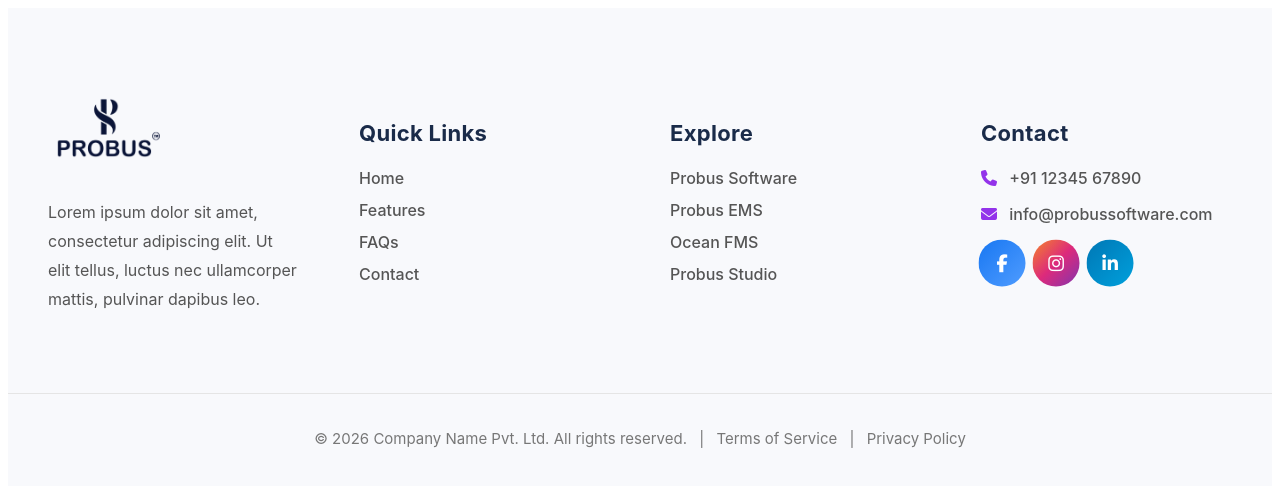
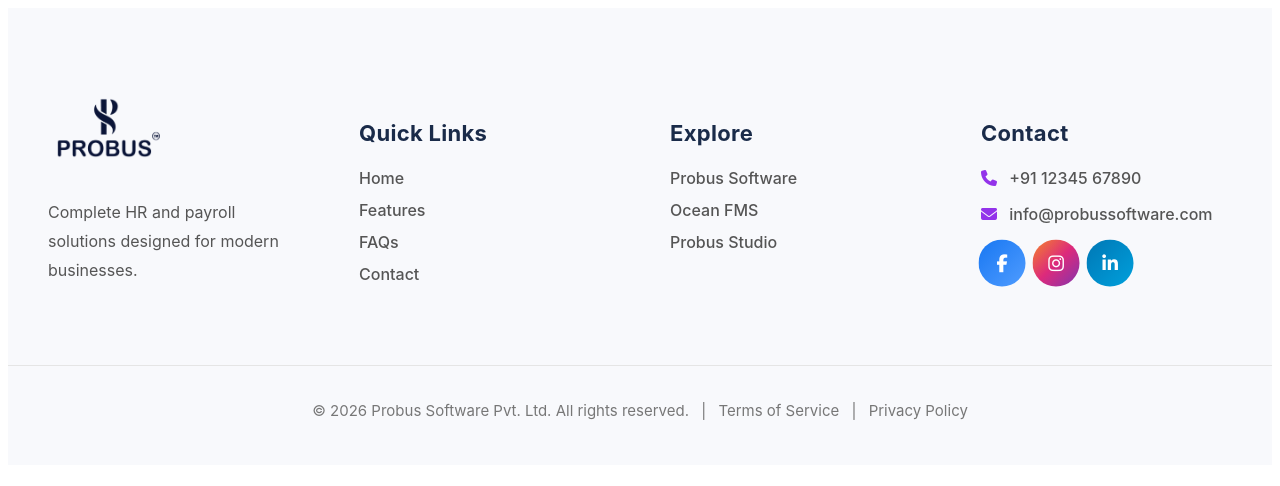
Before and after one commit to ashwinibhuse23/Probus-HRMS, a plain HTML site: page footer.html in a window 1280 px wide. Drawn offline with Linux system fonts and the light colour scheme.

Commit message:
add footer content

```diff
--- a/footer.html
+++ b/footer.html
@@ -27,8 +27,7 @@
                 <img src="images/logo.webp" class="footer-logo">
 
                 <p>
-                    Lorem ipsum dolor sit amet, consectetur adipiscing elit.
-                    Ut elit tellus, luctus nec ullamcorper mattis, pulvinar dapibus leo.
+                    Complete HR and payroll solutions designed for modern businesses.
                 </p>
 
 
@@ -60,9 +59,10 @@
                             Probus Software
                         </a>
                     </li>
-                    <li><a href="#">Probus EMS</a></li>
-                    <li><a href="#">Ocean FMS</a></li>
-                    <li><a href="https://probusstudio.com/" target="_blank" rel="noopener noreferrer">Probus Studio</a></li>
+
+                    <li><a href="https://oceanfms.in/" target="_blank" rel="noopener noreferrer">Ocean FMS</a></li>
+                    <li><a href="https://probusstudio.com/" target="_blank" rel="noopener noreferrer">Probus Studio</a>
+                    </li>
                 </ul>
 
             </div>
@@ -110,7 +110,7 @@
         <div class="footer-bottom">
 
             <p>
-                © 2026 Company Name Pvt. Ltd. All rights reserved.
+                © 2026 Probus Software Pvt. Ltd. All rights reserved.
                 <span>|</span>
                 Terms of Service
                 <span>|</span>
```
